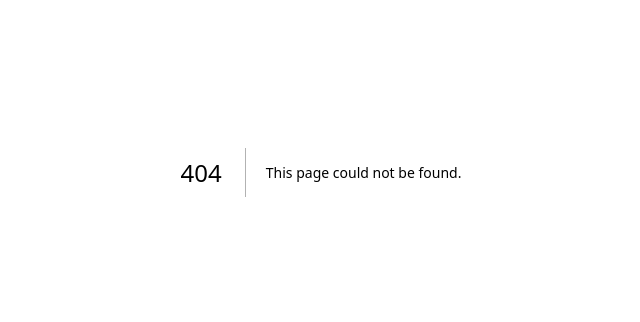
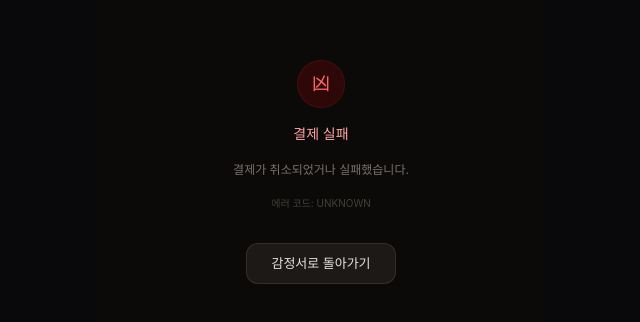
Before and after one commit to zgler/sajucandle, a Next.js app in the folder frontend/: page /report/fail in a window 1280 px wide. Before the commit this address had no page. Shown: the part 228-550 px from the top of the page, without its empty margins (319-959 px from the left). Built offline with nearby package versions, Linux system fonts and the light colour scheme; a web font is replaced by a local one.

Commit message:
feat(report): add payment failure redirect page

```diff
--- /dev/null
+++ b/frontend/src/app/report/fail/page.tsx
@@ -0,0 +1,45 @@
+"use client";
+
+import { Suspense } from "react";
+import { useRouter, useSearchParams } from "next/navigation";
+
+function FailContent() {
+  const router = useRouter();
+  const searchParams = useSearchParams();
+
+  const code = searchParams.get("code") ?? "UNKNOWN";
+  const message = searchParams.get("message") ?? "결제가 취소되었거나 실패했습니다.";
+
+  return (
+    <div className="min-h-screen bg-stone-950 flex items-center justify-center px-6">
+      <div className="text-center space-y-4 max-w-sm">
+        <div className="w-12 h-12 mx-auto rounded-full bg-red-950/60 border border-red-900/30 flex items-center justify-center">
+          <span className="text-red-400 text-lg font-serif">凶</span>
+        </div>
+        <p className="text-sm text-red-300 font-medium">결제 실패</p>
+        <p className="text-[12px] text-stone-500 leading-relaxed">{message}</p>
+        <p className="text-[10px] text-stone-700">에러 코드: {code}</p>
+        <button
+          onClick={() => router.replace("/report")}
+          className="mt-4 px-6 py-2.5 rounded-xl text-[13px] font-medium text-stone-200 bg-stone-900 border border-stone-700/60 hover:bg-stone-800 transition-all"
+        >
+          감정서로 돌아가기
+        </button>
+      </div>
+    </div>
+  );
+}
+
+export default function PaymentFailPage() {
+  return (
+    <Suspense
+      fallback={
+        <div className="min-h-screen bg-stone-950 flex items-center justify-center">
+          <p className="text-stone-500 text-sm">로딩 중...</p>
+        </div>
+      }
+    >
+      <FailContent />
+    </Suspense>
+  );
+}
```
